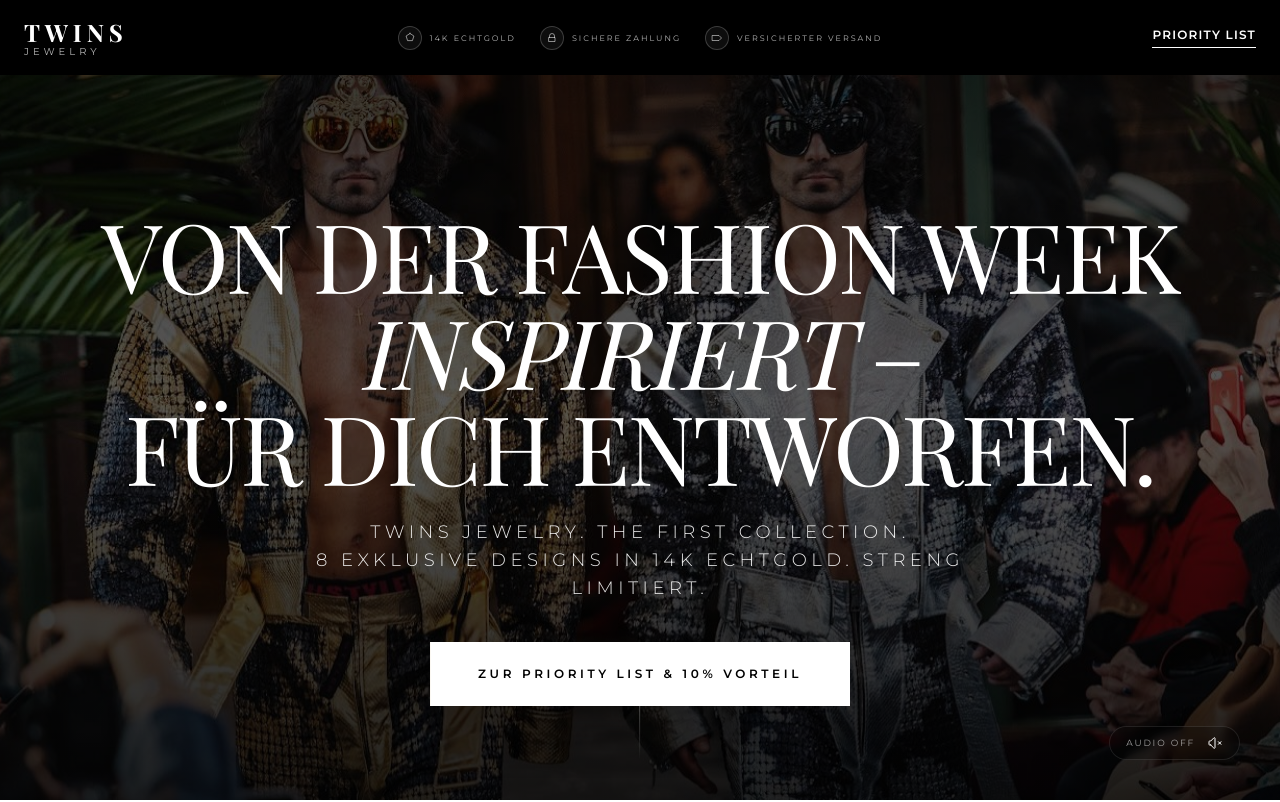
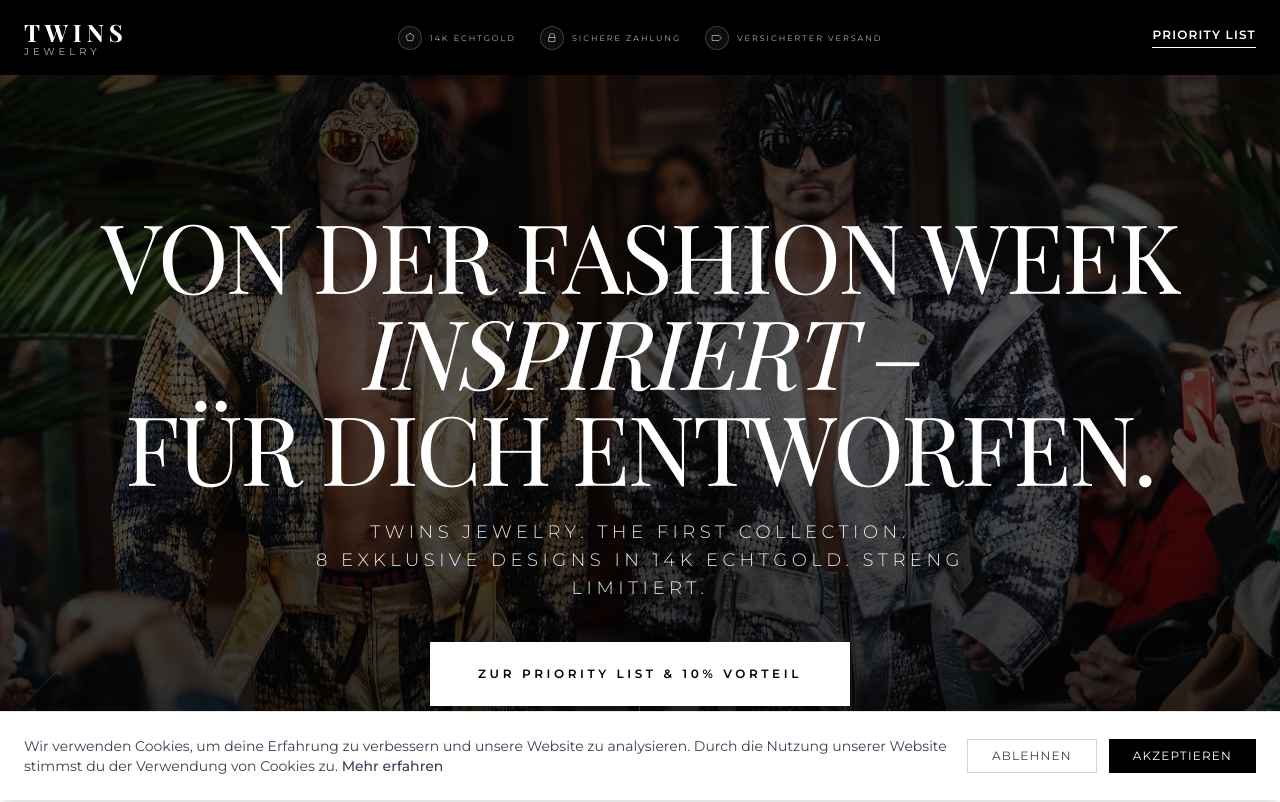
Before and after one commit to dipaolaolga-commits/golden-geometry-grand-opening, a React (Vite) app: page / in a window 1280 px wide. Shown: the top 802 px of the page. Built offline with nearby package versions, Linux system fonts and the light colour scheme; a web font is replaced by a local one.

Commit message:
Add cookie banner, parallax effect, improve form validation and styling

```diff
--- a/App.tsx
+++ b/App.tsx
@@ -10,6 +10,7 @@
 import { Footer } from './components/Footer';
 import { Navbar } from './components/Navbar';
 import { TrustBar } from './components/TrustBar';
+import { CookieBanner } from './components/CookieBanner';
 
 const App: React.FC = () => {
   const [scrolled, setScrolled] = useState(false);
@@ -79,6 +80,8 @@
 
       <Footer />
 
+      <CookieBanner />
+
       {showExitIntent && (
         <div className="fixed inset-0 z-[60] flex items-center justify-center bg-black/70 backdrop-blur-sm px-4">
           <div className="relative max-w-xl w-full bg-white text-black p-10 md:p-12 shadow-2xl">
--- a/components/Collection.tsx
+++ b/components/Collection.tsx
@@ -29,10 +29,9 @@
     name: "Stella – Beaded Gold Hoop",
     material: "14K Gelbgold",
     image: "/images/products/stella-beaded-gold-hoop/gold.jpg",
-    colors: ['Gelbgold', 'Weißgold'],
+    colors: ['Gelbgold'],
     imagesByColor: {
       Gelbgold: "/images/products/stella-beaded-gold-hoop/gold.jpg",
-      Weißgold: "/images/products/stella-beaded-gold-hoop/white.jpg",
     },
   },
   {
--- /dev/null
+++ b/components/CookieBanner.tsx
@@ -0,0 +1,58 @@
+
+import React, { useState, useEffect } from 'react';
+
+export const CookieBanner: React.FC = () => {
+  const [isVisible, setIsVisible] = useState(false);
+
+  useEffect(() => {
+    // Prüfe, ob der Benutzer bereits eine Entscheidung getroffen hat
+    const cookieConsent = localStorage.getItem('cookieConsent');
+    if (!cookieConsent) {
+      // Zeige den Banner nach kurzer Verzögerung
+      const timer = setTimeout(() => {
+        setIsVisible(true);
+      }, 1000);
+      return () => clearTimeout(timer);
+    }
+  }, []);
+
+  const handleAccept = () => {
+    localStorage.setItem('cookieConsent', 'accepted');
+    setIsVisible(false);
+  };
+
+  const handleDecline = () => {
+    localStorage.setItem('cookieConsent', 'declined');
+    setIsVisible(false);
+  };
+
+  if (!isVisible) return null;
+
+  return (
+    <div className="fixed bottom-0 left-0 right-0 z-50 bg-white border-t border-gray-200 shadow-lg px-6 py-4 md:py-6">
+      <div className="container mx-auto flex flex-col md:flex-row items-start md:items-center justify-between gap-4">
+        <div className="flex-1">
+          <p className="text-xs md:text-sm text-gray-700 leading-relaxed">
+            Wir verwenden Cookies, um deine Erfahrung zu verbessern und unsere Website zu analysieren.
+            Durch die Nutzung unserer Website stimmst du der Verwendung von Cookies zu.{' '}
+            <a href="#" className="text-gold hover:underline font-medium">Mehr erfahren</a>
+          </p>
+        </div>
+        <div className="flex gap-3 flex-shrink-0">
+          <button
+            onClick={handleDecline}
+            className="px-6 py-2 text-xs uppercase tracking-widest border border-gray-300 text-gray-700 hover:bg-gray-50 transition-colors"
+          >
+            Ablehnen
+          </button>
+          <button
+            onClick={handleAccept}
+            className="px-6 py-2 text-xs uppercase tracking-widest bg-black text-white hover:bg-gold transition-colors"
+          >
+            Akzeptieren
+          </button>
+        </div>
+      </div>
+    </div>
+  );
+};
--- a/components/Footer.tsx
+++ b/components/Footer.tsx
@@ -23,7 +23,6 @@
             <div className="flex flex-col gap-3">
               <h4 className="text-[10px] uppercase tracking-[0.2em] font-bold text-gray-400 mb-2">Connect</h4>
               <a href="#" className="text-sm hover:text-gold transition-colors">Instagram</a>
-              <a href="#" className="text-sm hover:text-gold transition-colors">Tattoo Fashion</a>
             </div>
           </div>
         </div>
--- a/components/Hero.tsx
+++ b/components/Hero.tsx
@@ -1,35 +1,39 @@
 
-import React, { useState, useRef } from 'react';
+import React, { useRef, useEffect, useState } from 'react';
 
 interface HeroProps {
   onCtaClick: () => void;
 }
 
 export const Hero: React.FC<HeroProps> = ({ onCtaClick }) => {
-  const [isMuted, setIsMuted] = useState(true);
   const mobileVideoRef = useRef<HTMLVideoElement>(null);
+  const desktopImageRef = useRef<HTMLImageElement>(null);
+  const [scrollY, setScrollY] = useState(0);
 
-  const toggleMute = () => {
-    const mobile = mobileVideoRef.current;
-    const currentMuted = mobile?.muted ?? true;
-    const newMutedState = !currentMuted;
+  useEffect(() => {
+    const handleScroll = () => {
+      const scrollPosition = window.scrollY;
+      setScrollY(scrollPosition);
+    };
 
-    if (mobile) {
-      mobile.muted = newMutedState;
-    }
-
-    setIsMuted(newMutedState);
-  };
+    window.addEventListener('scroll', handleScroll, { passive: true });
+    return () => window.removeEventListener('scroll', handleScroll);
+  }, []);
 
   return (
     <section className="relative h-screen w-full flex items-center justify-center overflow-hidden bg-black">
-      {/* Cinematic Background */}
-      <div className="absolute inset-0 opacity-[0.35] transition-all duration-[2000ms]">
+      {/* Cinematic Background with Parallax */}
+      <div className="absolute inset-0 opacity-[0.35] transition-all duration-[2000ms] overflow-hidden">
         {/* Desktop: statisches Hero-Bild – Fokus auf oberes Drittel */}
         <img
+          ref={desktopImageRef}
           src="/images/hero/hero-desktop.jpg"
           alt="TWINS Jewelry Hero"
           className="hidden md:block w-full h-full object-cover object-top scale-105"
+          style={{
+            transform: `translateY(${scrollY * 0.5}px)`,
+            transition: 'transform 0.1s ease-out'
+          }}
         />
 
         {/* Mobile: vertikales Video */}
@@ -40,6 +44,10 @@
           muted
           playsInline
           className="block md:hidden w-full h-full object-cover"
+          style={{
+            transform: `translateY(${scrollY * 0.5}px)`,
+            transition: 'transform 0.1s ease-out'
+          }}
         >
           <source
             src="/videos/hero/mobile-hero.mp4"
@@ -74,29 +82,6 @@
         </button>
       </div>
 
-      {/* Mute/Unmute Toggle */}
-      <button
-        onClick={toggleMute}
-        className="absolute bottom-10 right-10 z-20 flex items-center gap-3 group px-4 py-2 bg-black/20 hover:bg-black/40 backdrop-blur-sm border border-white/10 transition-all rounded-full"
-        aria-label={isMuted ? "Unmute video" : "Mute video"}
-      >
-        <span className="text-[9px] uppercase tracking-[0.2em] text-white/60 group-hover:text-white transition-colors">
-          {isMuted ? "Audio Off" : "Audio On"}
-        </span>
-        <div className="text-white">
-          {isMuted ? (
-            <svg className="w-4 h-4" fill="none" stroke="currentColor" viewBox="0 0 24 24">
-              <path strokeLinecap="round" strokeLinejoin="round" strokeWidth="1.5" d="M5.586 15H4a1 1 0 01-1-1v-4a1 1 0 011-1h1.586l4.707-4.707C10.923 3.663 12 4.109 12 5v14c0 .891-1.077 1.337-1.707.707L5.586 15z" />
-              <path strokeLinecap="round" strokeLinejoin="round" strokeWidth="1.5" d="M17 14l2-2m0 0l2-2m-2 2l-2-2m2 2l2 2" />
-            </svg>
-          ) : (
-            <svg className="w-4 h-4" fill="none" stroke="currentColor" viewBox="0 0 24 24">
-              <path strokeLinecap="round" strokeLinejoin="round" strokeWidth="1.5" d="M15.536 8.464a5 5 0 010 7.072m2.828-9.9a9 9 0 010 12.728M5.586 15H4a1 1 0 01-1-1v-4a1 1 0 011-1h1.586l4.707-4.707C10.923 3.663 12 4.109 12 5v14c0 .891-1.077 1.337-1.707.707L5.586 15z" />
-            </svg>
-          )}
-        </div>
-      </button>
-
       {/* Scroll Indicator */}
       <div className="absolute bottom-10 left-1/2 -translate-x-1/2 flex flex-col items-center opacity-40">
         <span className="text-[8px] uppercase tracking-[0.4em] mb-3 text-white">Scroll</span>
--- a/components/LeadMagnet.tsx
+++ b/components/LeadMagnet.tsx
@@ -101,9 +101,10 @@
             {!submitted ? (
               <form onSubmit={handleSubmit} className="space-y-6">
                 <div>
-                  <label className="block text-[10px] uppercase tracking-widest font-bold mb-2">Vorname <span className="opacity-30 font-light italic">(optional)</span></label>
+                  <label className="block text-[10px] uppercase tracking-widest font-bold mb-2">Vorname <span className="text-gold">*</span></label>
                   <input
                     type="text"
+                    required
                     value={formData.firstName}
                     onChange={e => setFormData({...formData, firstName: e.target.value})}
                     placeholder="Dein Name"
@@ -166,10 +167,20 @@
                 </div>
                 <button
                   type="submit"
-                  className="w-full bg-black text-white py-5 text-xs tracking-[0.3em] uppercase font-bold hover:bg-gold transition-all duration-500 shadow-lg mt-4"
+                  className="w-full bg-white text-black py-5 text-xs tracking-[0.3em] uppercase font-bold hover:bg-[#C5A059] hover:text-white transition-all duration-700 shadow-[0_4px_12px_rgba(0,0,0,0.1)] group overflow-hidden relative mt-4"
                 >
-                  Join the Waitlist
+                  <span className="relative z-10">Join the Waitlist</span>
+                  <div className="absolute inset-0 bg-gold -translate-x-full group-hover:translate-x-0 transition-transform duration-500 ease-out z-0"></div>
                 </button>
+
+                {/* Sicherheits-Icon */}
+                <div className="flex items-center justify-center gap-2 mt-4 mb-2">
+                  <svg className="w-4 h-4 text-gray-500" fill="none" stroke="currentColor" viewBox="0 0 24 24">
+                    <path strokeLinecap="round" strokeLinejoin="round" strokeWidth="2" d="M12 15v2m-6 4h12a2 2 0 002-2v-6a2 2 0 00-2-2H6a2 2 0 00-2 2v6a2 2 0 002 2zm10-10V7a4 4 0 00-8 0v4h8z" />
+                  </svg>
+                  <span className="text-[8px] uppercase tracking-[0.2em] text-gray-500">SSL-verschlüsselt & sicher</span>
+                </div>
+
                 <p className="text-[9px] text-gray-400 text-center uppercase tracking-[0.15em] leading-relaxed">
                   Kein Spam. Nur exklusive Updates zur Kollektion. <br />
                   Mit der Anmeldung akzeptierst du unsere Datenschutzbestimmungen.
```
